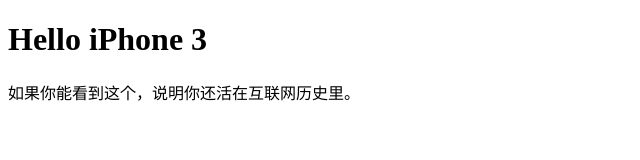
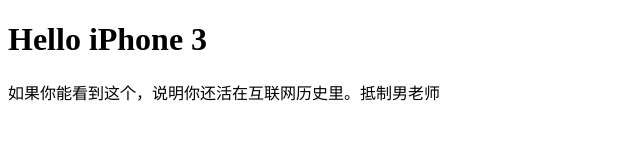
Before and after one commit to scls120217-lang/kaka.github.io, a plain HTML site: page index.html in a window 1280 px wide. Shown: the whole page, without its empty margins (0-640 px from the left). Drawn offline with Linux system fonts and the light colour scheme.

Commit message:
Update index.html

```diff
--- a/index.html
+++ b/index.html
@@ -6,6 +6,6 @@
 </head>
 <body>
   <h1>Hello iPhone 3</h1>
-  <p>如果你能看到这个，说明你还活在互联网历史里。</p>
+  <p>如果你能看到这个，说明你还活在互联网历史里。抵制男老师</p>
 </body>
 </html>
```
